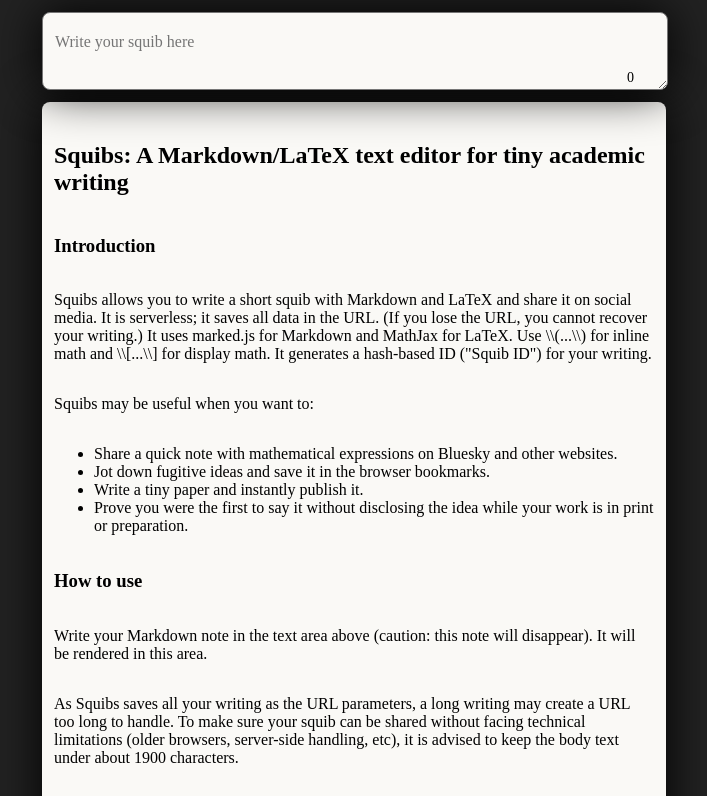
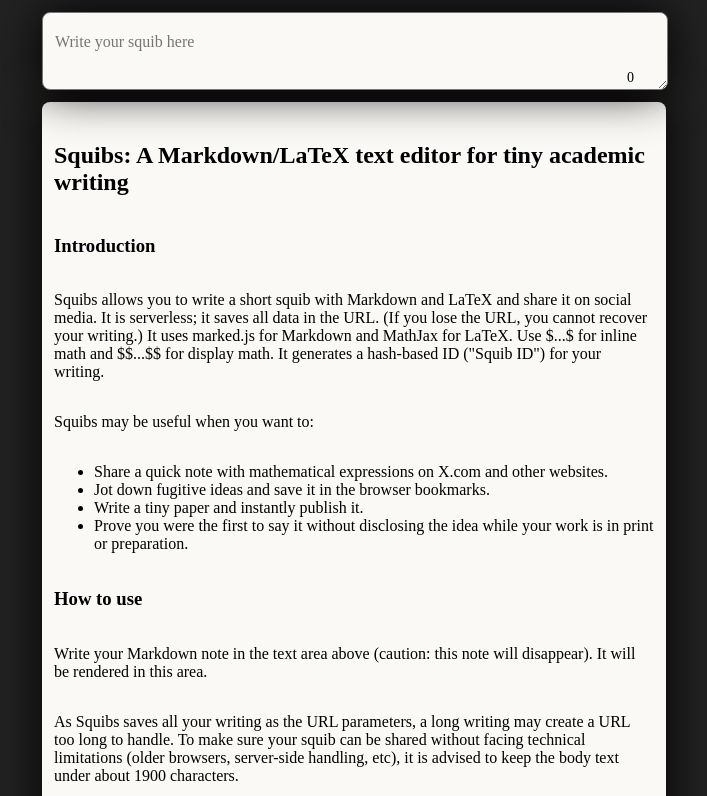
Before and after one commit to NihongoTopics/Kyouro, a plain HTML site: page tools/squibs.html in a window 1280 px wide. Shown: the top 796 px of the page, without its empty margins (298-1005 px from the left). Drawn offline with nearby package versions, Linux system fonts and the light colour scheme.

Commit message:
Now $...$ for inline math is available.

```diff
--- a/tools/squibs.html
+++ b/tools/squibs.html
@@ -6,6 +6,15 @@
     <title>Squibs: A Markdown/LaTeX text editor for tiny academic writing</title>
     <link rel="stylesheet" href="../style.css">
     <script src="https://cdn.jsdelivr.net/npm/marked/marked.min.js"></script>
+    <script>
+    window.MathJax = {
+      tex: {
+        inlineMath: [['$','$'], ['\\(','\\)']],
+        displayMath: [['$$','$$'], ['\\[','\\]']]
+      }
+    };
+    </script>
+    <script src="https://cdn.jsdelivr.net/npm/mathjax@3/es5/tex-mml-chtml.js"></script>
     <script src="https://cdn.jsdelivr.net/npm/mathjax@3/es5/tex-mml-chtml.js"></script>
     <style>
       body {
@@ -33,14 +42,14 @@
         <p>
           Squibs allows you to write a short squib with Markdown and LaTeX and share it on social media.
           It is serverless; it saves all data in the URL. (If you lose the URL, you cannot recover your writing.)
-          It uses marked.js for Markdown and MathJax for LaTeX. Use \\\\(...\\\\) for inline math and \\\\[...\\\\] for display math.
+          It uses marked.js for Markdown and MathJax for LaTeX. Use \$...\$ for inline math and \$\$...\$\$ for display math.
           It generates a hash-based ID ("Squib ID") for your writing.
         </p>
         <p>
           Squibs may be useful when you want to:
         </p>
         <ul>
-          <li>Share a quick note with mathematical expressions on Bluesky and other websites.</li>
+          <li>Share a quick note with mathematical expressions on X.com and other websites.</li>
           <li>Jot down fugitive ideas and save it in the browser bookmarks.</li>
           <li>Write a tiny paper and instantly publish it.</li>
           <li>Prove you were the first to say it without disclosing the idea while your work is in print or preparation.</li>
@@ -155,7 +164,10 @@
         if (body.value) {
           output.innerHTML = marked.parse(body.value);
         }
-        if (window.MathJax && MathJax.typeset) MathJax.typeset([output]);
+        if (window.MathJax && MathJax.typeset) {
+          output.innerHTML = output.innerHTML;
+          MathJax.typeset([output]);
+        }
         const hash = await hashText(author.value + year.value + body.value);
         hashDiv.textContent = hash.slice(0, 4) + '-' + hash.slice(4, 8) + '-' + hash.slice(8, 12);
       }
```
Also changed, not shown: 1 other file.
